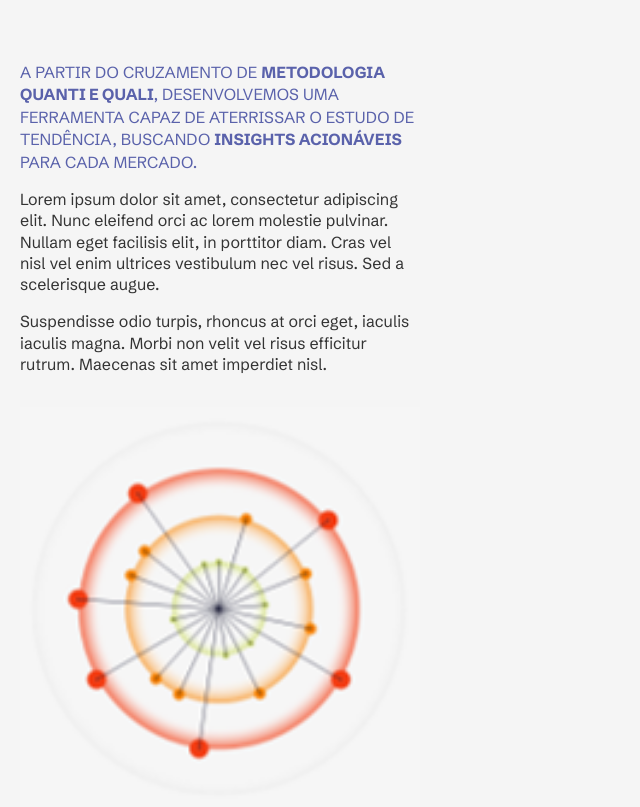
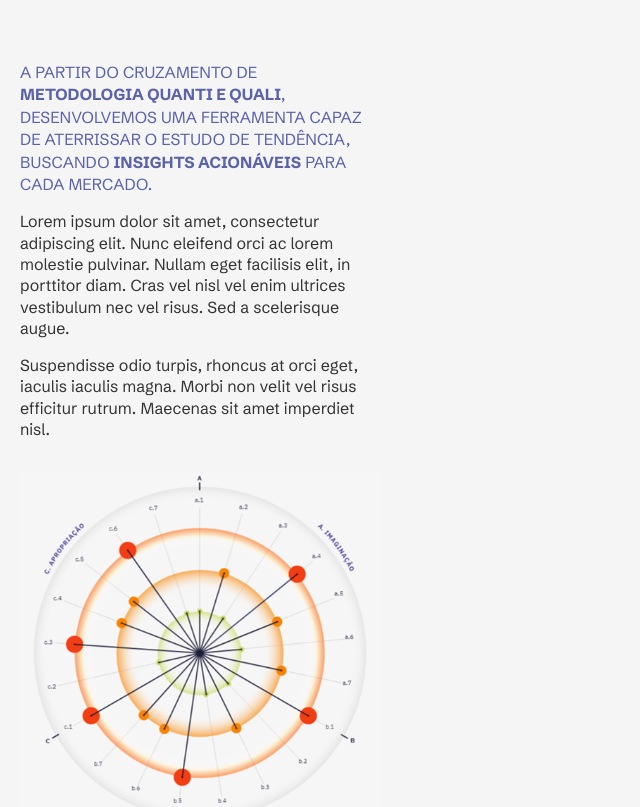
Before and after one commit to gabrmaciel/jquery-swipe, a plain HTML site: page index.html in a window 1280 px wide. Shown: the part 145-952 px from the top of the page, without its empty margins (0-640 px from the left). Drawn offline with nearby package versions, Linux system fonts and the light colour scheme.

Commit message:
Add files via upload

```diff
--- a/index.html
+++ b/index.html
@@ -176,7 +176,9 @@
             var elemento = $('#radar').offset().top;
             elemento = parseInt(elemento);
 
-            var altura_imagem = 400;
+            var altura_imagem = $('#radar').width();
+            $("#radar-container-img").css("height", altura_imagem+"px");
+            $("#radar").css("height", altura_imagem*7+"px");
 
             $(document).on('scroll', function(){
 
--- a/style.css
+++ b/style.css
@@ -8,10 +8,11 @@
 
 html, body{
     background: #f5f5f5;
+    width: 100%;
 }
 
 body{
-    margin: 0 20px
+    padding: 0 20px
 }
 
 h1{
@@ -102,7 +103,8 @@ article span b{
     height: 100px;
     background-size: contain;
     margin: auto;
-    margin-top: 1rem
+    margin-top: 1rem;
+    transition: 0.5s
 }
 
 @keyframes example {
```
